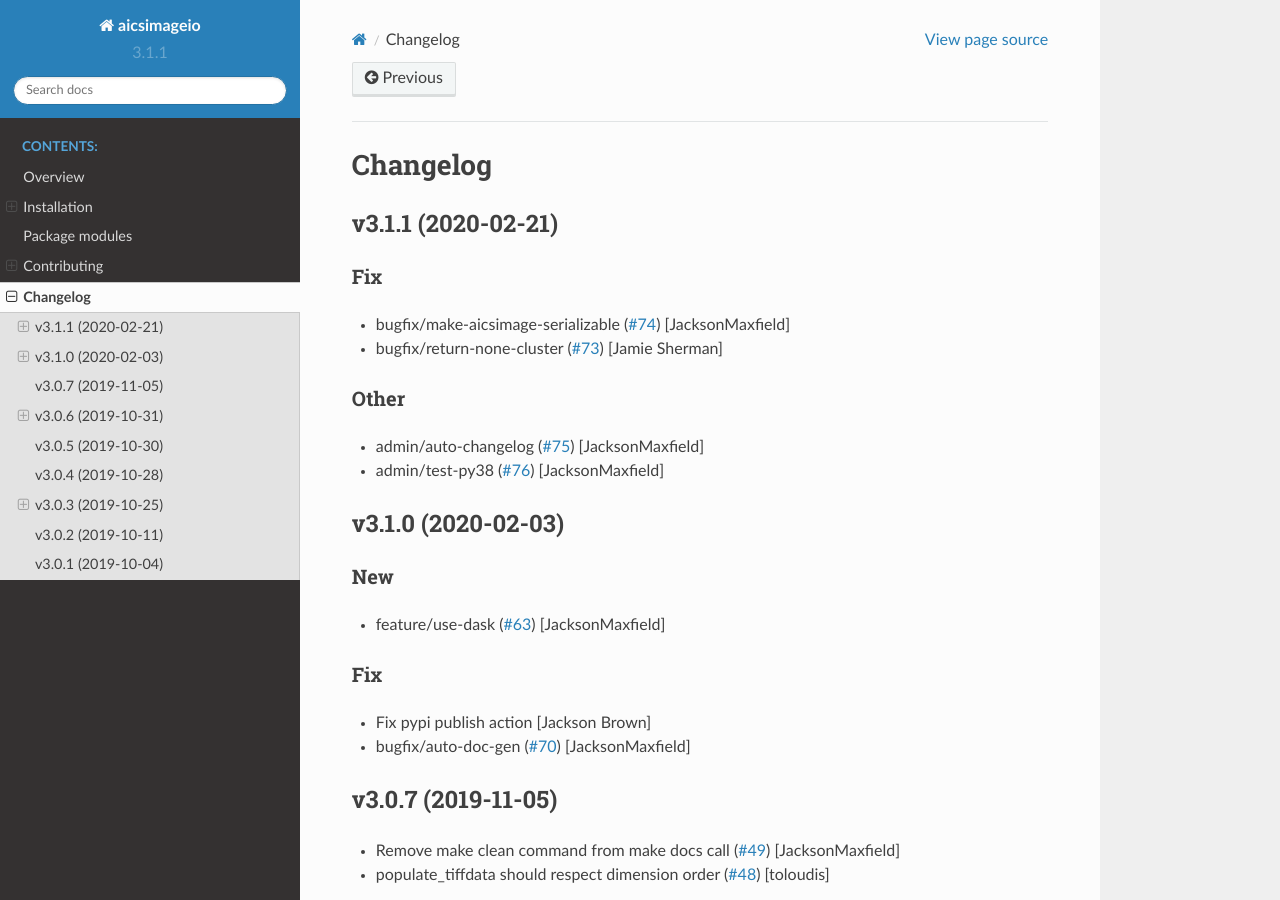
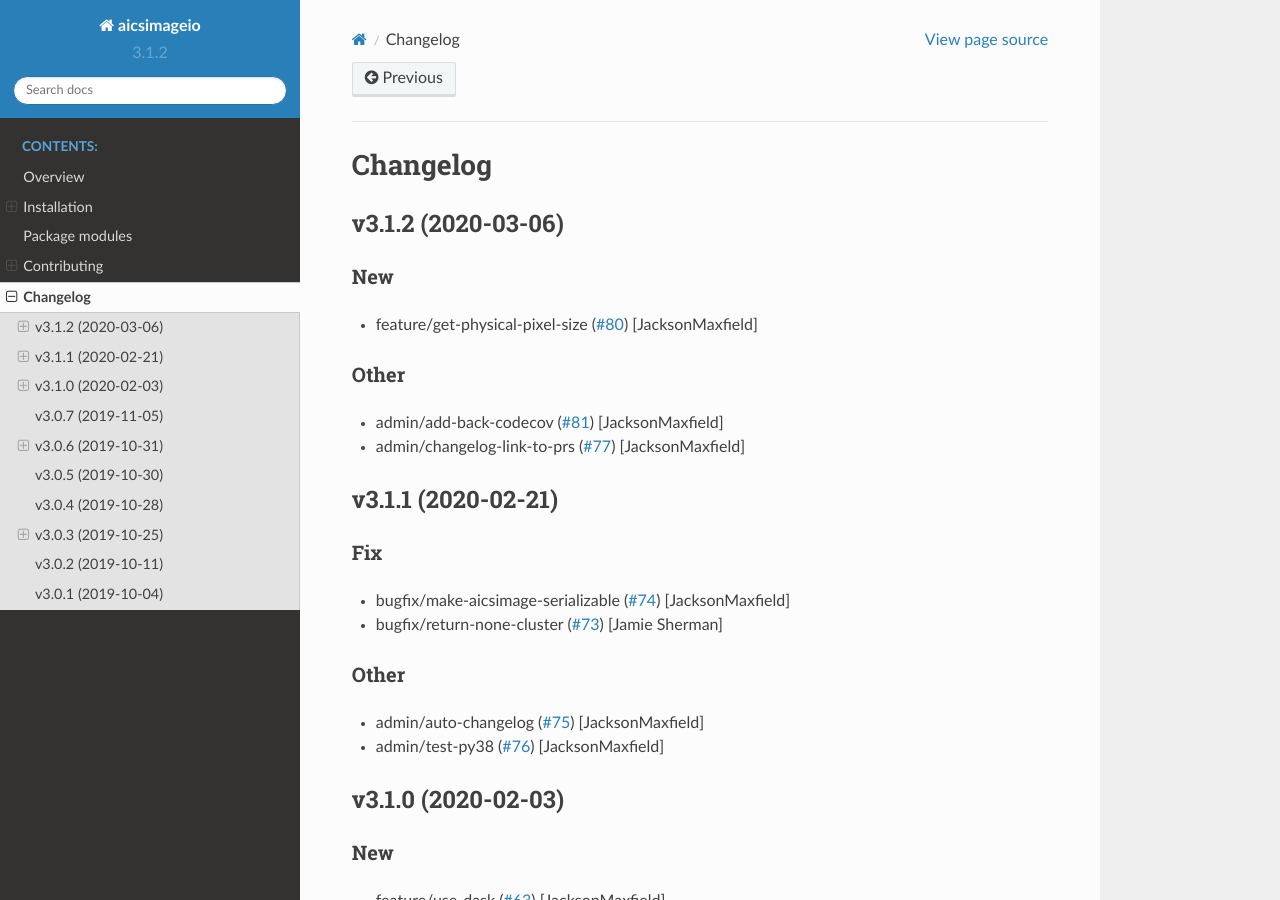
Before and after one commit to AllenCellModeling/aicsimageio, a Sphinx documentation site: the page built from docs/changelog.rst, in a window 1280 px wide and 900 px high. Built offline with Sphinx 7.4.7 and the Read the Docs theme 2.0.0, drawn with Linux system fonts in a browser that asks for light colours; pages that are not in the unit, such as notebooks, are missing from menus.

Commit message:
Bump version: 3.1.1 → 3.1.2

```diff
--- a/aicsimageio/__init__.py
+++ b/aicsimageio/__init__.py
@@ -7,4 +7,4 @@ from .aics_image import imread_dask  # noqa: F401
 
 # Do not edit this string manually, always use bumpversion
 # Details in CONTRIBUTING.md
-__version__ = "3.1.1"
+__version__ = "3.1.2"
--- a/docs/changelog.rst
+++ b/docs/changelog.rst
@@ -1,5 +1,24 @@
 Changelog
 =========
+
+v3.1.2 (2020-03-06)
+-------------------
+
+New
+~~~
+- feature/get-physical-pixel-size  (`#80
+  <https://github.com/AllenCellModeling/aicsimageio/pull/80>`_)
+  [JacksonMaxfield]
+
+Other
+~~~~~
+- admin/add-back-codecov  (`#81
+  <https://github.com/AllenCellModeling/aicsimageio/pull/81>`_)
+  [JacksonMaxfield]
+- admin/changelog-link-to-prs  (`#77
+  <https://github.com/AllenCellModeling/aicsimageio/pull/77>`_)
+  [JacksonMaxfield]
+
 
 v3.1.1 (2020-02-21)
 -------------------
--- a/setup.cfg
+++ b/setup.cfg
@@ -1,5 +1,5 @@
 [bumpversion]
-current_version = 3.1.1
+current_version = 3.1.2
 commit = True
 tag = True
 
--- a/setup.py
+++ b/setup.py
@@ -112,6 +112,6 @@ setup(
     url="https://github.com/AllenCellModeling/aicsimageio",
     # Do not edit this string manually, always use bumpversion
     # Details in CONTRIBUTING.md
-    version="3.1.1",
+    version="3.1.2",
     zip_safe=False,
 )
```
